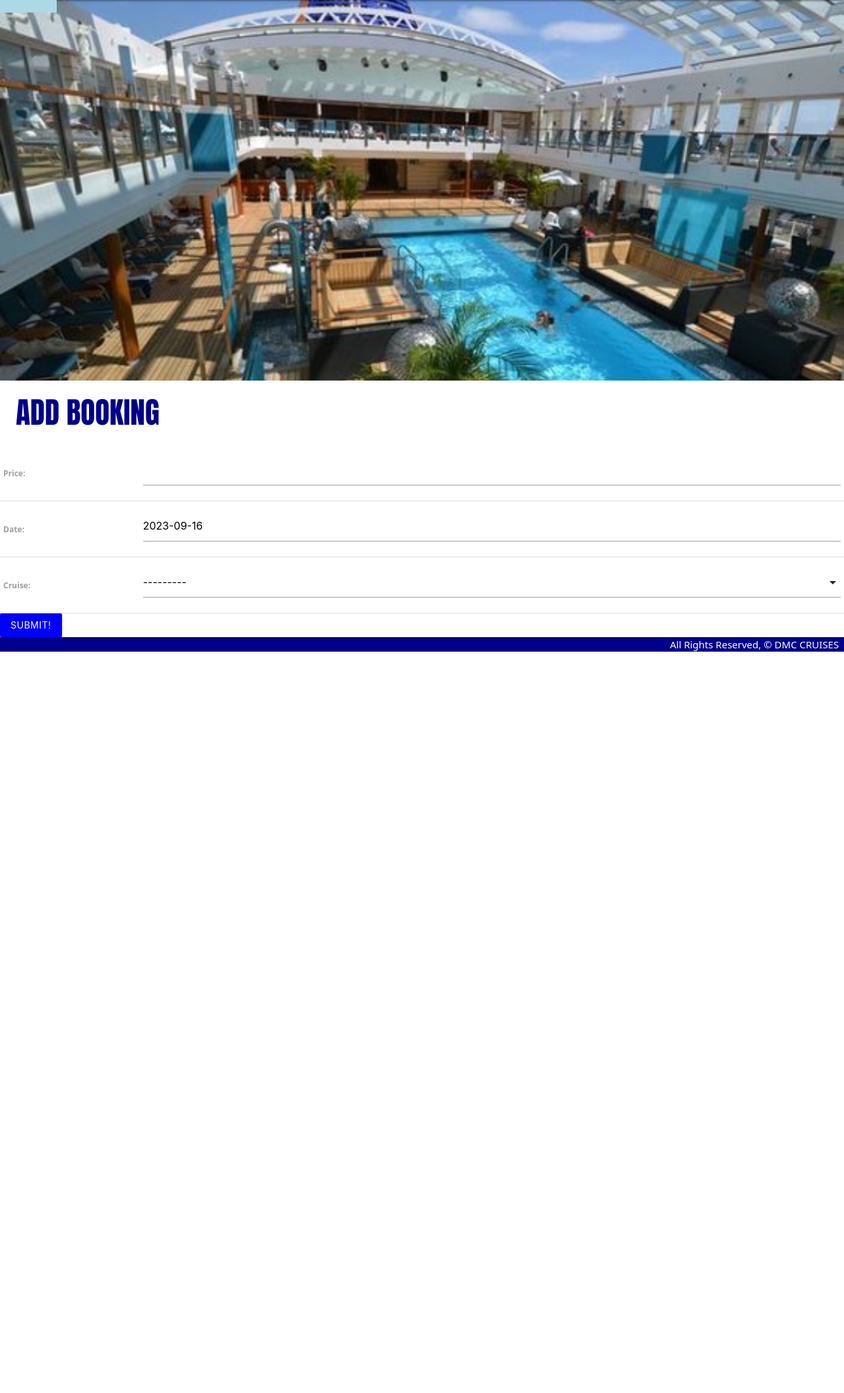
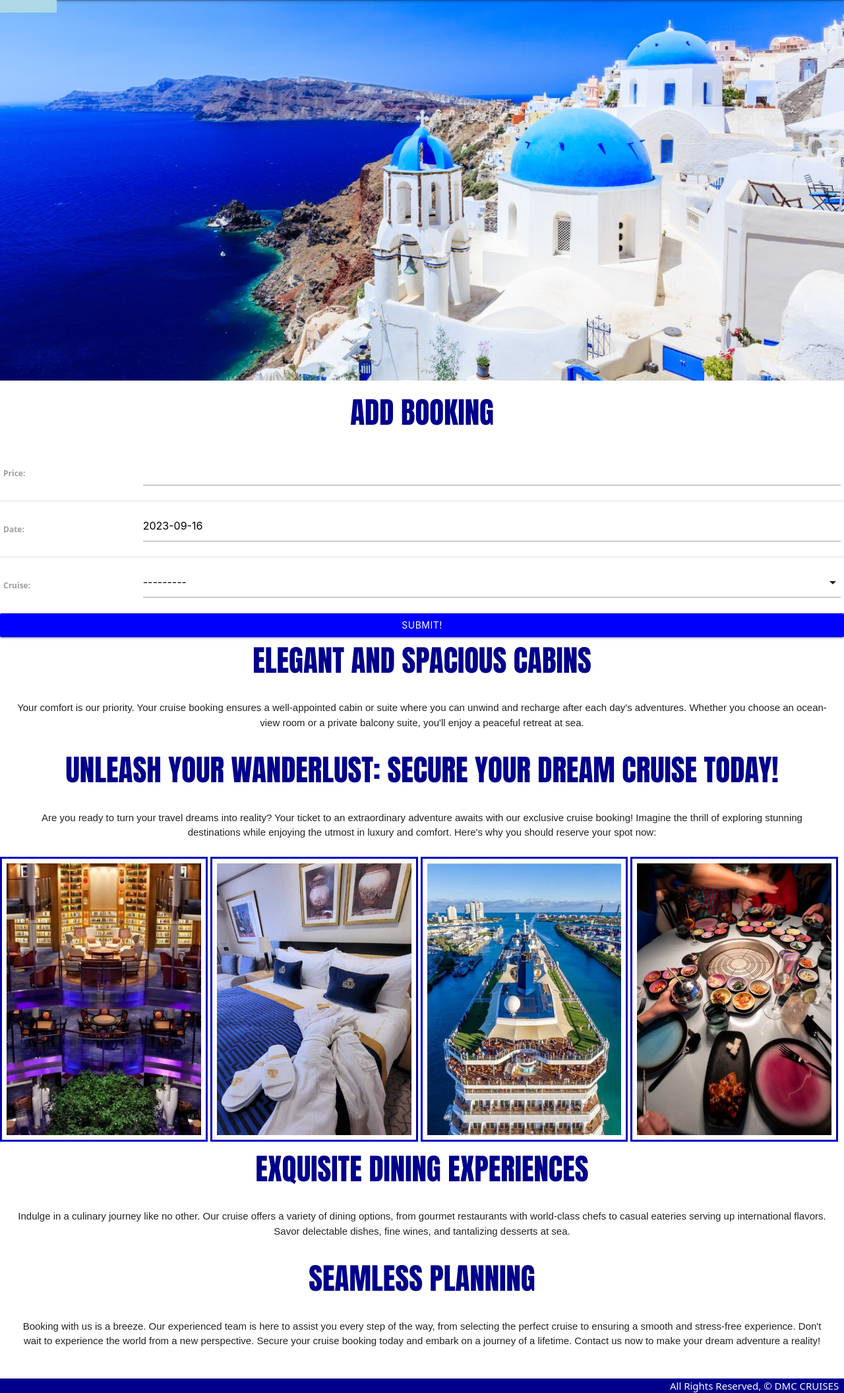
Before and after one commit to mlewis2257/dmc-cruises, a Django app: page /bookings/create/ in a window 1280 px wide. Shown: the part 87-2199 px from the top of the page at 66% size. Before the commit the page ends 1075 px from the top, so only its background shows below. Run offline with Django 4.2, Linux system fonts and the light colour scheme; data that the repository does not hold is empty; parts of the project's set-up code (start-up, migrations or seed data) failed here and were passed over.

Commit message:
css booking form

```diff
--- a/main_app/templates/cruises/index.html
+++ b/main_app/templates/cruises/index.html
@@ -18,6 +18,7 @@
     line-height: 110%;
     margin: 0;
     padding: 24px;
+    text-align: center;
 }
 
 h6 {
@@ -26,6 +27,7 @@ h6 {
   line-height: 150%;
   margin:0;
   padding: 25px;
+
 }
 
 
@@ -37,6 +39,7 @@ text-transform: uppercase;
 line-height: 110%;
 margin: 0;
 padding: 11px;
+text-align: center;
 }
 
 h2 {
--- a/main_app/templates/destinations/index.html
+++ b/main_app/templates/destinations/index.html
@@ -18,7 +18,7 @@
     line-height: 110%;
     margin: 0;
     padding: 24px;
-    text-align: center
+    text-align: center;
 }
 
 h6 {
--- a/main_app/templates/main_app/booking_form.html
+++ b/main_app/templates/main_app/booking_form.html
@@ -8,7 +8,14 @@
     height: 600px;
     background-size: cover;
     width: 100%;
-    background-image:url("../../static/images/inside.png");
+    background-image:url("../../static/images/greece.png");
+  }
+  #cruise_home {
+    border-style: groove;
+    border-color: blue;
+    width: 24.6%;
+    margin:0;
+    padding:7px;
   }
 
   h1 {
@@ -19,6 +26,7 @@
     line-height: 110%;
     margin: 0;
     padding: 24px;
+    text-align: center;
 }
 
 h5 {
@@ -29,6 +37,7 @@ text-transform: uppercase;
 line-height: 110%;
 margin: 0;
 padding: 11px;
+text-align: center;
 }
 
 h6 {
@@ -37,17 +46,11 @@ h6 {
   line-height: 150%;
   margin:0;
   padding: 25px;
-}
-
-#cruise_home {
-  border-style: groove;
-  border-color: blue;
-  width: 24.6%;
-  margin:0;
-  padding:7px;
+  text-align: center;
 }
 
 .btn, .btn-large, .btn-small {
+  width: 100%;
   text-decoration: none;
   color: #fff;
   background-color: blue;
@@ -81,11 +84,38 @@ h6 {
   <input type="submit" value="Submit!" class="btn">
 </form>
 
-<script>
-    document.addEventListener('DOMContentLoaded', function() {
-    const selectEl = document.querySelectorAll('select');
-    M.FormSelect.init(selectEl); })
-</script>
+
+
+<h5>Elegant and Spacious Cabins</h5>
+<h6>Your comfort is our priority. Your cruise booking ensures a well-appointed cabin or suite where you can unwind and recharge after each day's adventures. Whether you choose an ocean-view room or a private balcony suite, you'll enjoy a peaceful retreat at sea.</h6>
+
+
+<h5>Unleash Your Wanderlust: Secure Your Dream Cruise Today!</h5>
+<h6>Are you ready to turn your travel dreams into reality? Your ticket to an extraordinary adventure awaits with our exclusive cruise booking! Imagine the thrill of exploring stunning destinations while enjoying the utmost in luxury and comfort. Here's why you should reserve your spot now:</h6>
+
+<div class="row">
+  <div class="col-4">
+    <div id="simple-list-example" class="d-flex flex-column gap-2 simple-list-example-scrollspy text-center">
+      <a class="p-1 rounded" href="#simple-list-item-1"> <img id="cruise_home" src="../../static/images/green.png"></a>
+      <a class="p-1 rounded" href="#simple-list-item-2"> <img id="cruise_home" src="../../static/images/slipper.png"></a>
+      <a class="p-1 rounded" href="#simple-list-item-3"> <img id="cruise_home" src="../../static/images/people.png"></a>
+      <a class="p-1 rounded" href="#simple-list-item-4"> <img id="cruise_home" src="../../static/images/chop.png"></a>
+    </div>
+  </div>
+
+  <h5>Exquisite Dining Experiences</h5>
+  <h6>Indulge in a culinary journey like no other. Our cruise offers a variety of dining options, from gourmet restaurants with world-class chefs to casual eateries serving up international flavors. Savor delectable dishes, fine wines, and tantalizing desserts at sea.</h6>
+
+
+  <h5>Seamless Planning</h5>
+  <h6>Booking with us is a breeze. Our experienced team is here to assist you every step of the way, from selecting the perfect cruise to ensuring a smooth and stress-free experience.
+    Don't wait to experience the world from a new perspective. Secure your cruise booking today and embark on a journey of a lifetime. Contact us now to make your dream adventure a reality!</h6>
+
+    <script>
+      document.addEventListener('DOMContentLoaded', function() {
+      const selectEl = document.querySelectorAll('select');
+      M.FormSelect.init(selectEl); })
+    </script>
 
 
 
```
Also changed, not shown: main_app/templates/bookings/detail.html (+68 -1 lines), main_app/templates/bookings/index.html (+37 -10 lines), main_app/static/images/chairss.png (added), main_app/static/images/chop.png (added), main_app/static/images/greece.png (added), main_app/static/images/green.png (added), main_app/static/images/inside.png (deleted), main_app/static/images/nightboat.png (added), main_app/static/images/people.png (added), main_app/static/images/slide.png (added), main_app/static/images/slipper.png (added), 3 other files.
